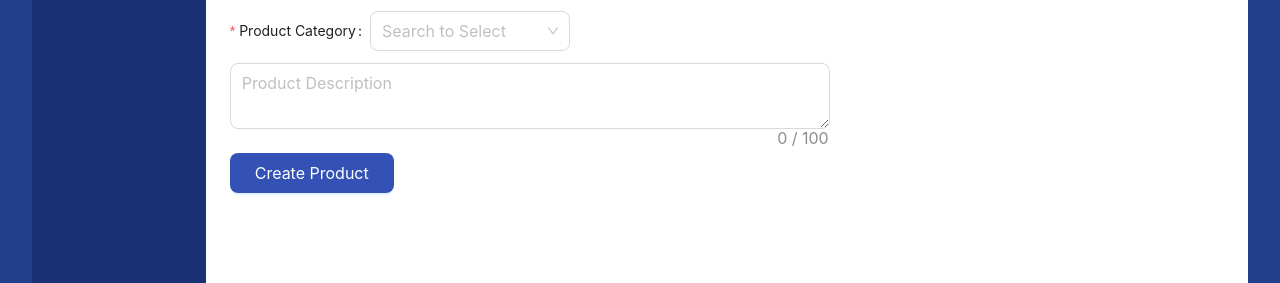
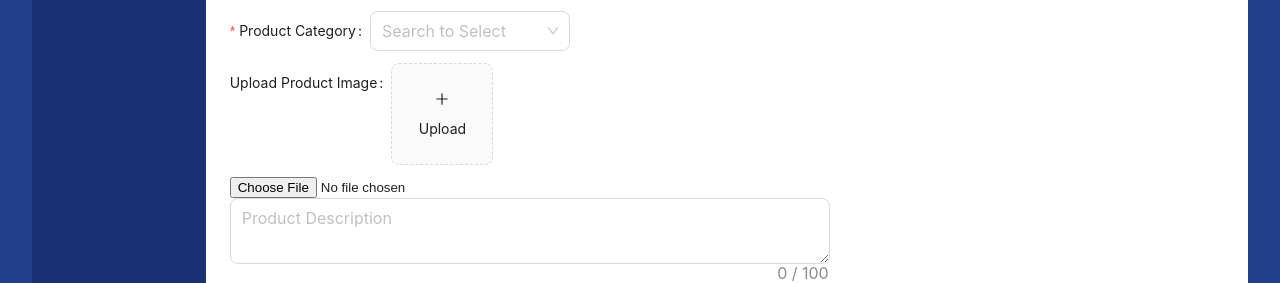
Before and after one commit to jahangir4csit/exapp, a React (Create React App) app in the folder frontend/: page /add-product in a window 1280 px wide. Shown: the part 414-697 px from the top of the page. Built offline with nearby package versions, Linux system fonts and the light colour scheme; no server answers.

Commit message:
product entry without img

```diff
--- a/frontend/src/pages/products/AddProduct.js
+++ b/frontend/src/pages/products/AddProduct.js
@@ -5,6 +5,7 @@ import { useDispatch } from 'react-redux'
 import { Input, Form, Button, Typography, notification, InputNumber, Select, Upload, Spin  } from 'antd';
 import {FontSizeOutlined, ScanOutlined, PoundCircleOutlined, PlusOutlined  } from '@ant-design/icons'
 import { createProduct } from '../../redux/features/product/productSlice';
+const BACKEND_URL = process.env.REACT_APP_BACKEND_URL;
 const { Title  } = Typography;
 // import './dashboard.css';
 
@@ -12,6 +13,8 @@ const { Title  } = Typography;
 export default function AddProduct() {
 
     const [isLoading, setIsLoading] = useState(false);
+    const [productImage, setProductImage] = useState("");
+
     const dispatch = useDispatch();
     const navigate = useNavigate();
 
@@ -26,8 +29,17 @@ export default function AddProduct() {
         return e?.fileList;
     };
 
+    const handleImageChange = (e) => {
+        setProductImage(e.target.files[0]);
+      };
+
+      console.log(productImage, 'img log...');
+
+    //   const { name, size, type } = productImage;
+    //   const image = {name,size,type}
+
     const onFinish = async(values) => {
-        const {name, sku, price, quantity, category, description } = values
+        const {name, sku, price, quantity, category, description, image } = values
         if(!name || !sku || !price || !quantity || !category){
           return notification.error({
             message: 'Validation Faild',
@@ -36,7 +48,7 @@ export default function AddProduct() {
           });
         }
         const formData = {
-            name, sku, price, quantity, category, description
+            name, sku, price, quantity, category, description, image
         }
         console.log(formData, 'formData');
 
@@ -135,13 +147,14 @@ export default function AddProduct() {
                             ]}
                         />
                     </Form.Item>
-                    {/* <Form.Item
-                        name="upload"
+
+                    <Form.Item
+                        name="image"
                         label="Upload Product Image"
                         valuePropName="fileList"
                         getValueFromEvent={normFile}
                     >
-                        <Upload name="productImg" action="/upload.do" listType="picture-card" maxCount={1}>
+                        <Upload name="productImg" action='http://localhost/3000' listType="picture-card" maxCount={1}>
                             <div>
                             <PlusOutlined />
                                 <div
@@ -153,7 +166,12 @@ export default function AddProduct() {
                                 </div>
                             </div>
                         </Upload>
-                    </Form.Item> */}
+                    </Form.Item>
+                    <input
+                    type="file"
+                    name="image"
+                    onChange={(e) => handleImageChange(e)}
+                    />
                     <Form.Item
                     name="description"
                     rules={[{ required: true, message: 'Please input product description' }]}
```
Also changed, not shown: 3 other files (tests, documents, lock files or other folders).
